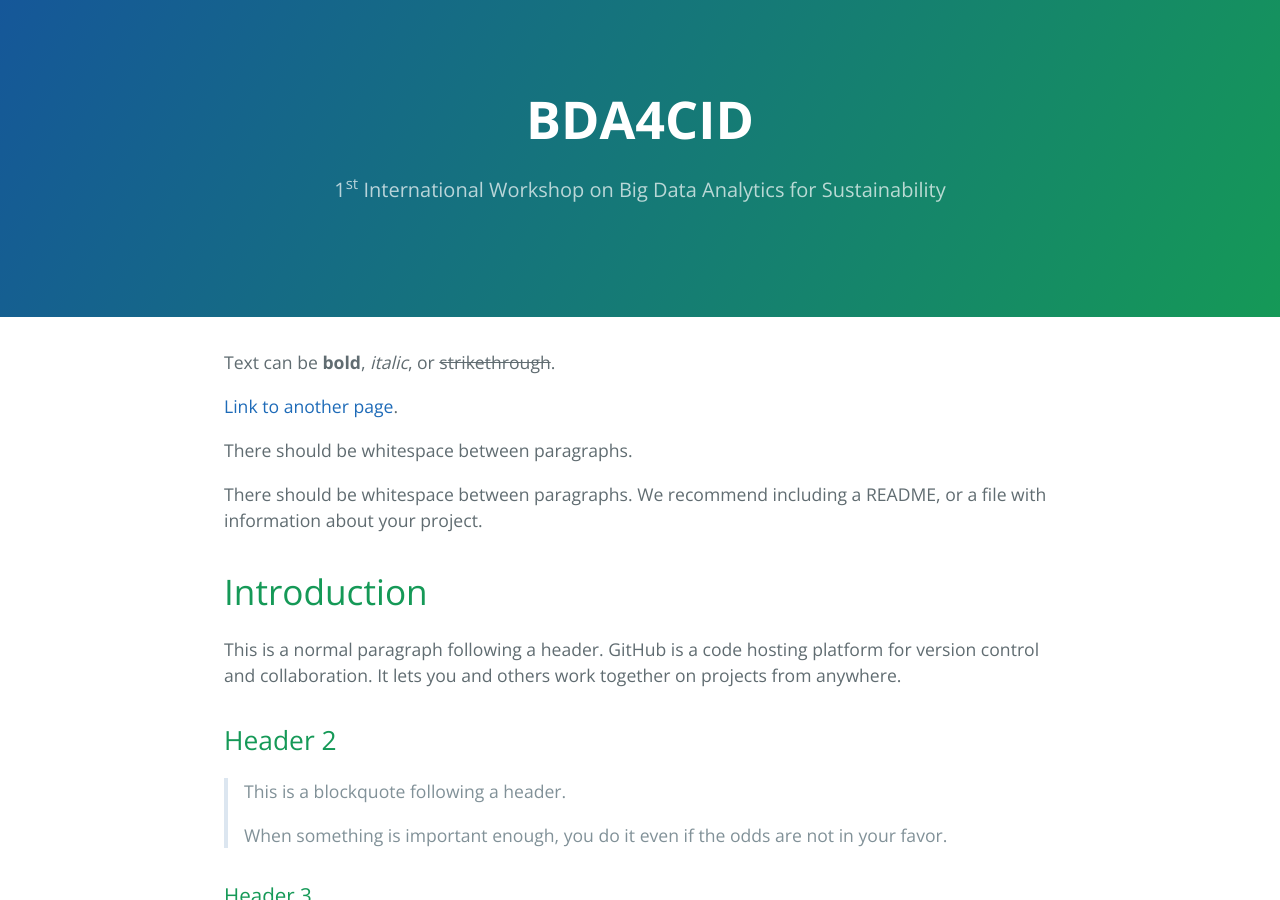
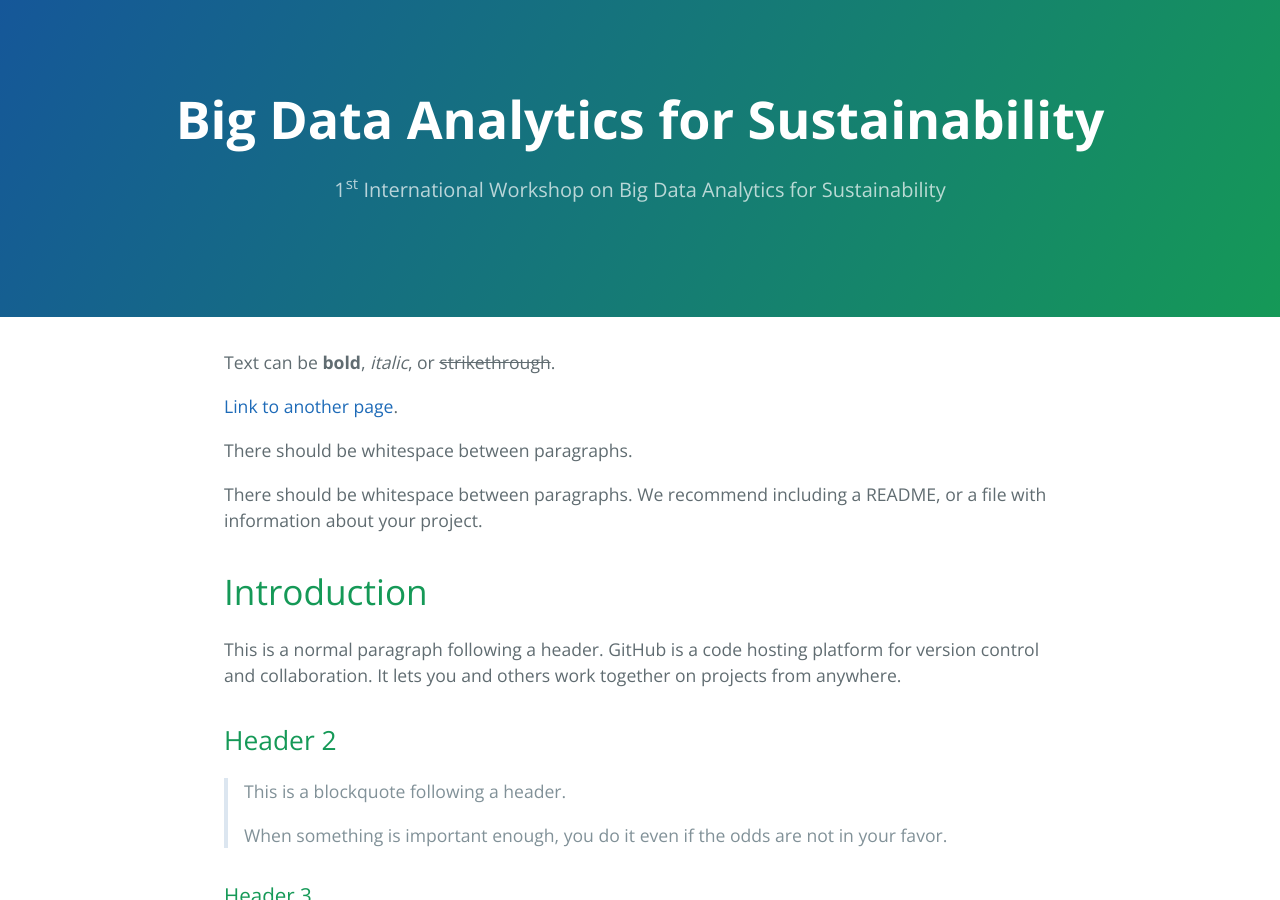
Before and after one commit to bda4s/bda4s.github.io, a Jekyll site: the page built from styleInfo.md, in a window 1280 px wide and 900 px high. Built offline with Jekyll 4.4.1, drawn with Linux system fonts in a browser that asks for light colours.

Commit message:
changed site title to include full title

```diff
--- a/_config.yml
+++ b/_config.yml
@@ -1,4 +1,4 @@
-title: BDA4CID
+title: Big Data Analytics for Sustainability
 description: 1<sup>st</sup> International Workshop on Big Data Analytics for Sustainability
 show_downloads: false
 google_analytics:
```
